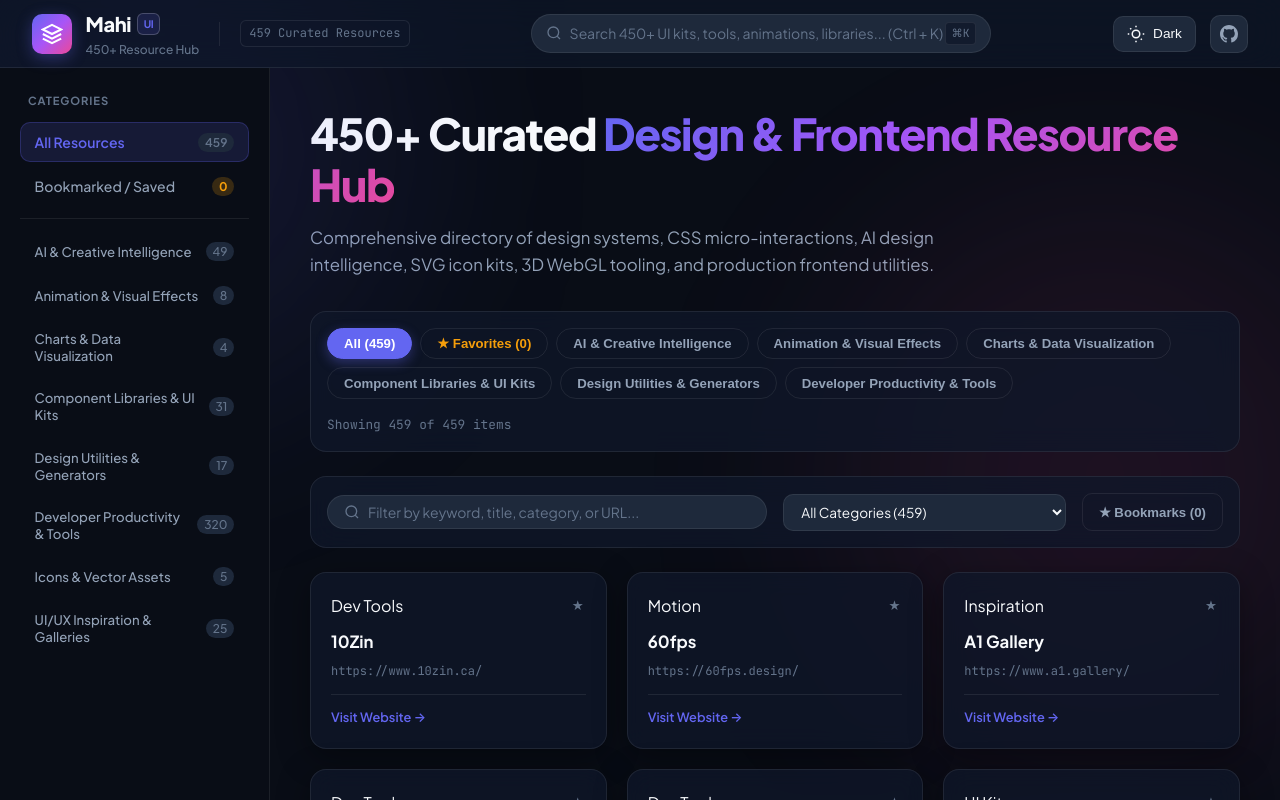
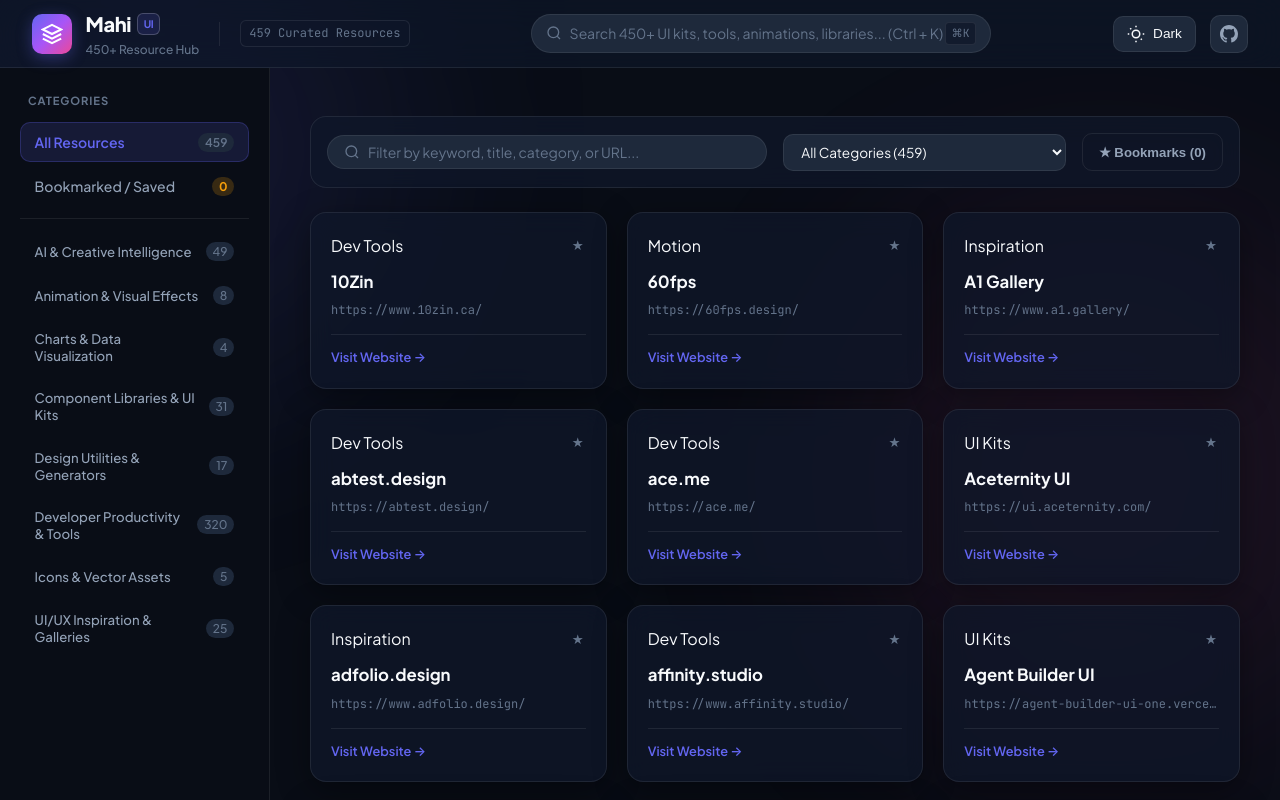
Before and after one commit to mahi-developer-universe/Mahi-UI-Component-Playground, a Next.js app: page / in a window 1280 px wide. Shown: the top 800 px of the page. Built offline with nearby package versions, Linux system fonts and the light colour scheme.

Commit message:
chore: remove hero banner and badge from dashboard

```diff
--- a/src/app/page.tsx
+++ b/src/app/page.tsx
@@ -225,53 +225,7 @@
         </aside>
 
         {/* Main Resource Hub Area */}
-        <main className="main-content" id="main-content" style={{ maxWidth: '1440px', margin: '0 auto', width: '100%' }}>
-          {/* Hero Banner */}
-          <section className="hero-banner" style={{ marginBottom: '1.5rem', textAlign: 'left' }}>
-            <h1 className="hero-title">
-              450+ Curated <span className="gradient-text">Design & Frontend Resource Hub</span>
-            </h1>
-            <p className="hero-desc">
-              Comprehensive directory of design systems, CSS micro-interactions, AI design intelligence, SVG icon kits, 3D WebGL tooling, and production frontend utilities.
-            </p>
-
-            <div className="toolbar-wrapper" style={{ marginTop: '1.25rem' }}>
-              <div className="category-pills">
-                <button
-                  className={`filter-pill ${selectedCategory === 'all' && !onlyFavorites ? 'active' : ''}`}
-                  onClick={() => {
-                    setSelectedCategory('all');
-                    setOnlyFavorites(false);
-                  }}
-                >
-                  All ({resourcesData.length})
-                </button>
-                <button
-                  className={`filter-pill ${onlyFavorites ? 'active' : ''}`}
-                  onClick={() => setOnlyFavorites(!onlyFavorites)}
-                  style={{ color: onlyFavorites ? '#fff' : '#f59e0b' }}
-                >
-                  ★ Favorites ({favorites.length})
-                </button>
-                {categories.slice(0, 6).map((cat) => (
-                  <button
-                    key={cat}
-                    className={`filter-pill ${selectedCategory === cat && !onlyFavorites ? 'active' : ''}`}
-                    onClick={() => {
-                      setSelectedCategory(cat);
-                      setOnlyFavorites(false);
-                    }}
-                  >
-                    {cat}
-                  </button>
-                ))}
-              </div>
-              <span className="result-count-text">
-                Showing {filteredResources.length} of {resourcesData.length} items
-              </span>
-            </div>
-          </section>
-
+        <main className="main-content" id="main-content" style={{ maxWidth: '1440px', margin: '0 auto', width: '100%', paddingTop: '1.5rem' }}>
           {/* 450+ Resource Directory Grid */}
           <section className="resource-directory-section" id="resources-section" style={{ marginTop: 0, paddingTop: 0, borderTop: 'none' }}>
             <div className="resource-search-filter-box">
```
Also changed, not shown: index.html (+0 -14 lines), 1 other file (tests, documents, lock files or other folders).
